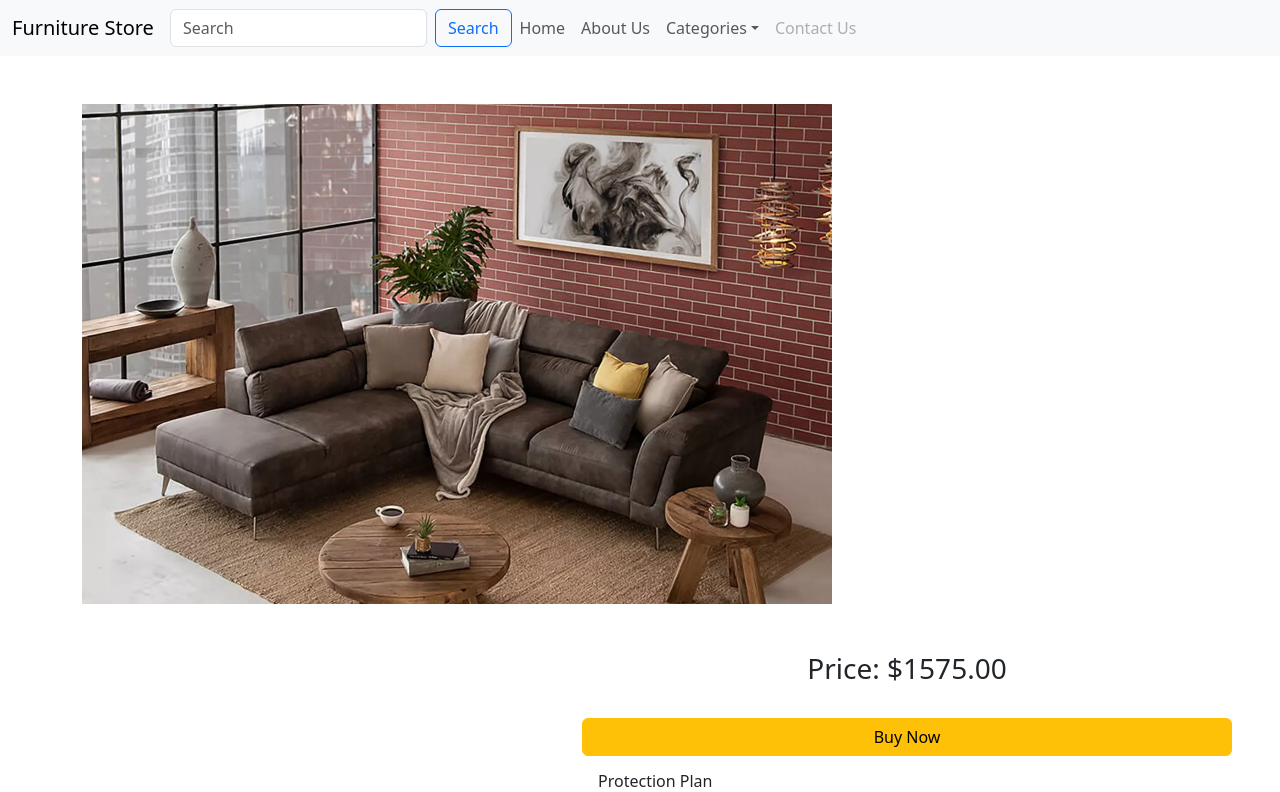
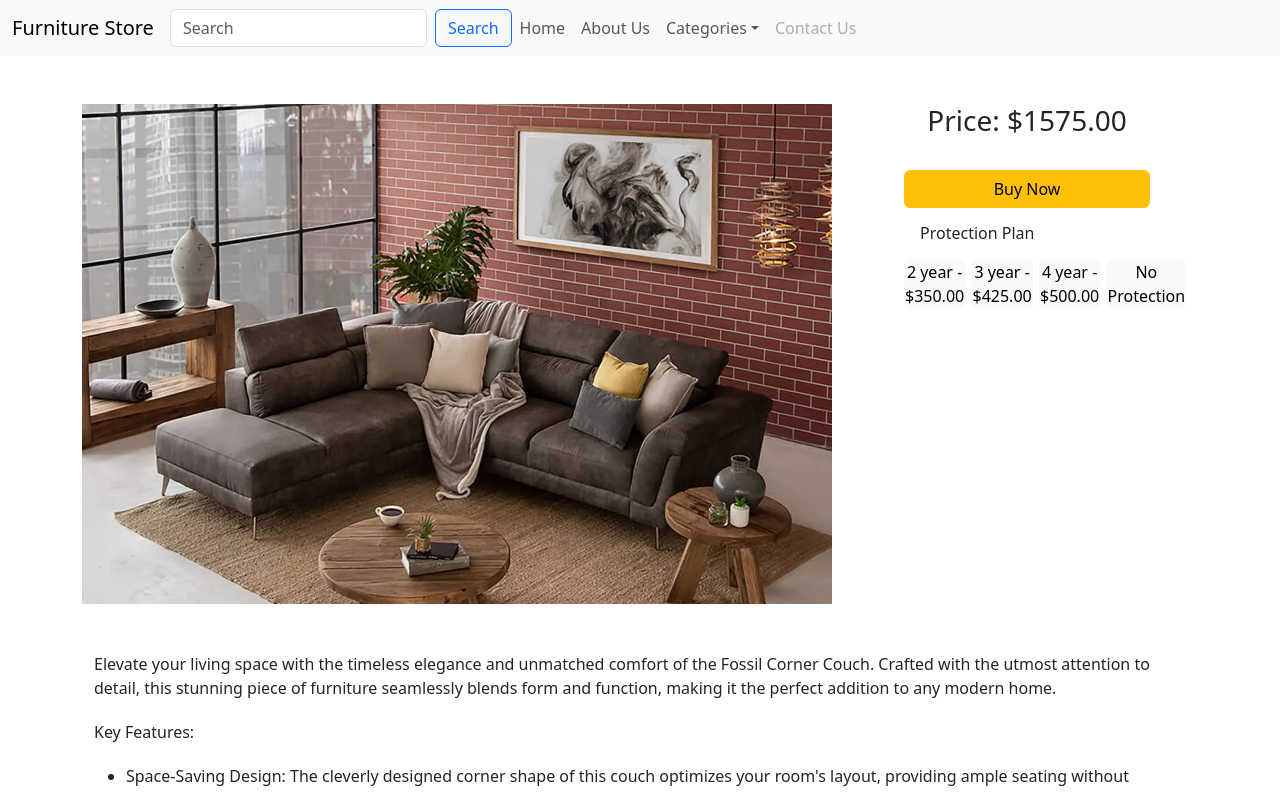
Before and after one commit to daniel-cox/FurnitureStore, a React (Vite) app: page / in a window 1280 px wide. Shown: the top 792 px of the page. Built offline with nearby package versions, Linux system fonts and the light colour scheme.

Commit message:
new change

```diff
--- a/components/LeftPanel.jsx
+++ /dev/null
@@ -1,15 +0,0 @@
-import React from 'react'
-import Description from './Description'
-
-function LeftPanel() {
-  return (
-    <div className='blankDiv'>
-        <div className="container">
-          <img src="components/images/laurence-corner-couch-fossil.webp" alt="Fossile Couch" width="750px" className='mt-5'/>
-        </div>
-    </div>
-  )
-}
-
-export default LeftPanel
-//comment
--- /dev/null
+++ b/components/MainContent.jsx
@@ -0,0 +1,27 @@
+import React from 'react'
+import Description from './Description'
+import RightWidget from './RightWidget'
+
+
+function MainContent() {
+  return (
+    <div className="container">
+        <div className="row">
+          <div className="col">
+            <img src="components/images/laurence-corner-couch-fossil.webp" alt="Fossile Couch" width="750px" className='mt-5'/>
+          </div>
+          <div className="col">
+            <RightWidget />
+          </div>
+          <div className="row">
+            <div className="col">
+              <Description />
+            </div>
+          </div>
+        </div>
+     </div>
+  )
+}
+
+export default MainContent
+//comment
--- a/components/RightWidget.jsx
+++ b/components/RightWidget.jsx
@@ -1,5 +1,6 @@
 import React, { useState } from 'react';
 import { Button } from 'react-bootstrap';
+
 
 const PurchaseItemButtons = () => {
   // Initialize the main price
@@ -26,8 +27,6 @@ const PurchaseItemButtons = () => {
     } else {
       // Calculate the total price by adding the main price and selected plan price
       const totalPrice = mainPrice + selectedPlanPrice;
-      // Perform your desired action for purchasing
-      // For example, you can redirect to a payment page or show a confirmation message.
       console.log(`Total Price: $${totalPrice.toFixed(2)}`);
     }
   };
@@ -36,46 +35,45 @@ const PurchaseItemButtons = () => {
     <div className='rightSidebar m-5'>
       {/* Display the total price */}
       <h3 className='text-center'>Price: ${mainPrice.toFixed(2)}</h3>
-      <Button variant="warning mt-4 payBtn" onClick={handleBuyNowClick}>Buy Now</Button>{' '}
-      <div className="row">
+      <Button variant="warning mt-4 payBtn" onClick={handleBuyNowClick}>Buy Now</Button>
+      <div className="row proBtn">
         <div className="h6 m-3">Protection Plan</div>
-        <div className="col">
+        <div className="col-3 proBtn">
           {/* Use onClick to call the handleButtonClick function with the selected price */}
           <Button
             variant="light"
             id='2yearPro'
-            onClick={() => handleButtonClick(299.00)}
+            onClick={() => handleButtonClick(350.00)}
           >
-            2 year - $299.00
-          </Button>{''}
+            2 year - $350.00
+          </Button>
         </div>
-        <div className="col">
+        <div className="col-3 proBtn">
           <Button
             variant="light"
             id='3yearPro'
-            onClick={() => handleButtonClick(375.00)}
+            onClick={() => handleButtonClick(425.00)}
           >
-            3 year - $375.00
-          </Button>{''}
+            3 year - $425.00
+          </Button>
         </div>
-        <div className="col">
+        <div className="col-3 proBtn">
           <Button
             variant="light"
             id='4yearPro'
-            onClick={() => handleButtonClick(423.00)}
+            onClick={() => handleButtonClick(500.00)}
           >
-            4 year - $423.00
-          </Button>{''}
+            4 year - $500.00
+          </Button>
         </div>
-        <div className="col">
+        <div className="col-3 proBtn">
           <Button
             variant="light"
-            id='noProtection'
-            className='p-3'
+            id='4yearPro'
             onClick={() => handleButtonClick(0.00)}
           >
             No Protection
-          </Button>{''}
+          </Button>
         </div>
       </div>
     </div>
--- a/src/App.css
+++ b/src/App.css
@@ -14,11 +14,17 @@ html{
 }
 
 .container {
-  display: flex; /* or display: grid; depending on your layout needs */
+  display: flex;
   flex-wrap: wrap; /* Allow components to wrap to the next row when necessary */
   justify-content: space-between; /* Distribute components evenly */
   padding:0;
 }
+
+.proBtn button {
+  padding:0!important;
+  justify-content: center;
+}
+
 
 img{
   float: left;
--- a/src/App.jsx
+++ b/src/App.jsx
@@ -1,18 +1,14 @@
 import Navigation from '../components/global/Navigation'
-import RightWidget from '../components/RightWidget'
-import LeftPanel from '../components/LeftPanel'
 import Description from '../components/Description'
+import MainContent from '../components/MainContent'
 import './App.css'
-
 
 
 function App() {
   return (
     <div>
       <Navigation />
-      <LeftPanel />
-      <RightWidget />
-      <Description />
+      <MainContent />
     </div>
 )}
 
```
